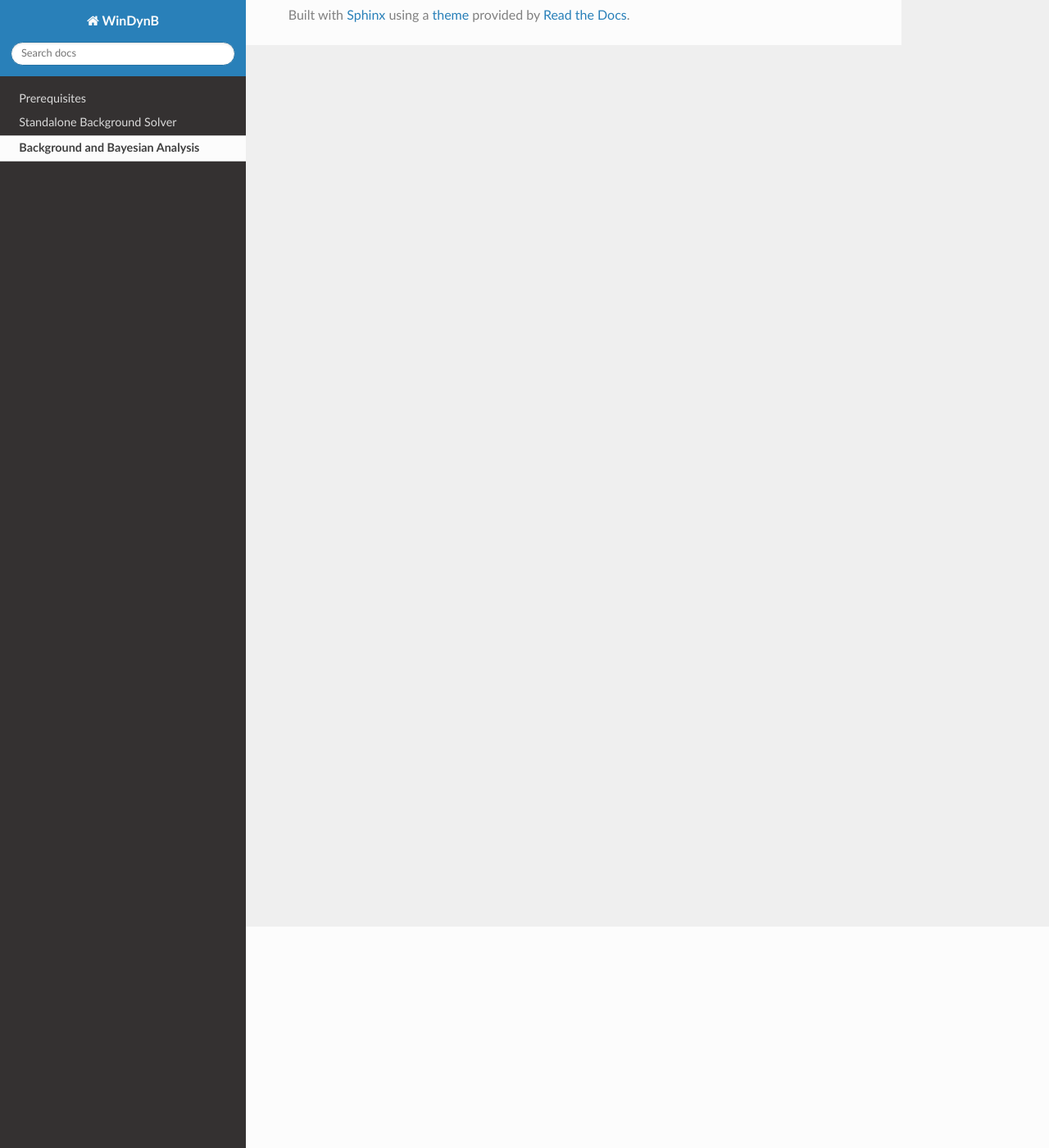
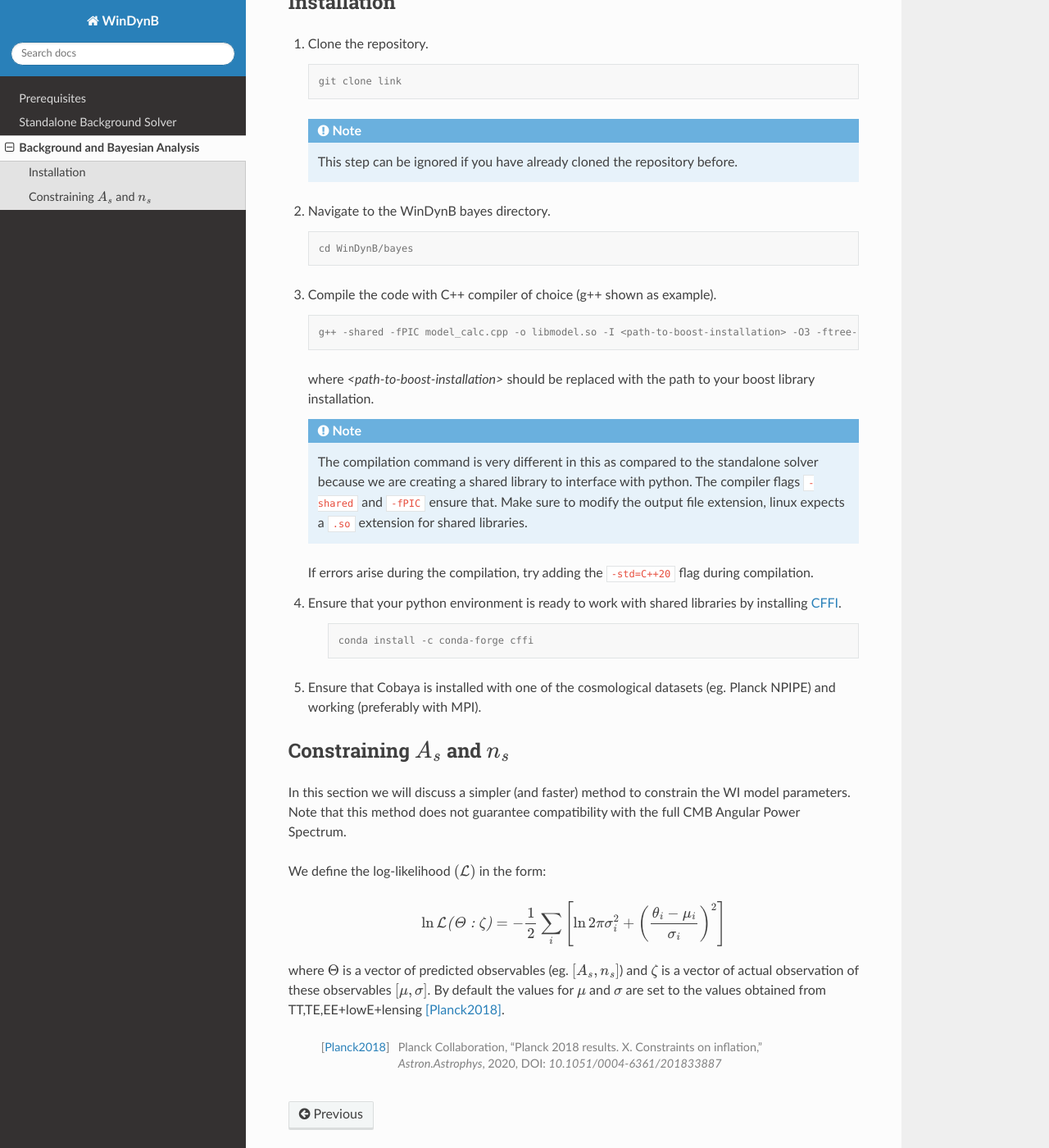
Before and after one commit to umg-kmr/WI_Docs, a Sphinx documentation site: the page built from source/bayesian.rst, in a window 1280 px wide and 1400 px high, scrolled down 270 px. Shown: the whole window at 82% size. Built offline with Sphinx 7.4.7 and the Read the Docs theme 3.1.0, drawn with Linux system fonts in a browser that asks for light colours; some of the changed text lies outside the part shown.

Commit message:
added few lines

```diff
--- a/source/bayesian.rst
+++ b/source/bayesian.rst
@@ -1,3 +1,63 @@
-================================
+=================================
 Background and Bayesian Analysis
-================================
+=================================
+
+This is where the full implementation of WinDynB code suite is discussed. A lot of usage instructions are similar to the :ref:`std_bg` . We will only highlight the differences and additional features.
+
+------------------
+Installation
+------------------
+
+#. Clone the repository.
+
+   .. code-block:: console
+
+      git clone link
+
+   .. note::
+
+  	 This step can be ignored if you have already cloned the repository before.
+
+#. Navigate to the WinDynB bayes directory.
+
+   .. code-block:: console
+
+      cd WinDynB/bayes
+
+#. Compile the code with C++ compiler of choice (g++ shown as example).
+
+   .. code-block:: console
+
+      g++ -shared -fPIC model_calc.cpp -o libmodel.so -I <path-to-boost-installation> -O3 -ftree-vectorize -funroll-loops -lm
+
+   where *<path-to-boost-installation>* should be replaced with the path to your boost library installation.
+
+   .. note::
+
+   	The compilation command is very different in this as compared to the standalone solver because we are creating a shared library to interface with python. The compiler flags ``-shared`` and ``-fPIC`` ensure that. Make sure to modify the output file extension, linux expects a ``.so`` extension for shared libraries.
+
+   If errors arise during the compilation, try adding the ``-std=C++20`` flag during compilation.
+
+#. Ensure that your python environment is ready to work with shared libraries by installing `CFFI <https://cffi.readthedocs.io/en/stable/>`_.
+
+	.. code-block:: console
+
+		conda install -c conda-forge cffi
+
+#. Ensure that Cobaya is installed with one of the cosmological datasets (eg. Planck NPIPE) and working (preferably with MPI).
+
+
+-----------------------------------------
+Constraining :math:`A_s` and :math:`n_s`
+-----------------------------------------
+
+In this section we will discuss a simpler (and faster) method to constrain the WI model parameters. Note that this method does not guarantee compatibility with the full CMB Angular Power Spectrum.
+
+We define the log-likelihood :math:`(\mathcal{L})` in the form:
+
+.. math::
+  \mathcal{\ln \mathcal{L}(\Theta : \zeta)} = -\dfrac{1}{2} \sum_{i} \left[ \ln 2\pi \sigma_{i}^{2} + \left(\dfrac{\theta_i - \mu_i}{\sigma_i}\right)^2 \right]
+
+where :math:`\Theta` is a vector of predicted observables (eg. :math:`[A_s,n_s]`) and :math:`\zeta` is a vector of actual observation of these observables :math:`[\mu,\sigma]`. By default the values for :math:`\mu` and :math:`\sigma` are set to the values obtained from TT,TE,EE+lowE+lensing [Planck2018]_.
+
+	.. [Planck2018] Planck Collaboration, "Planck 2018 results. X. Constraints on inflation," *Astron.Astrophys*, 2020, DOI: `10.1051/0004-6361/201833887`
```
Also changed, not shown: source/sa_bg_solver.rst (+27 -4 lines), 11 other files.
